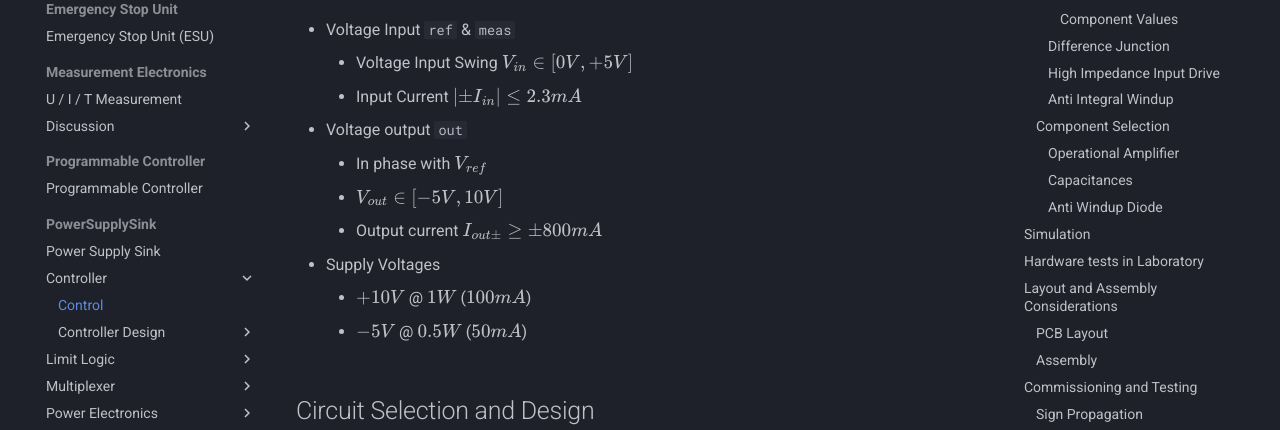
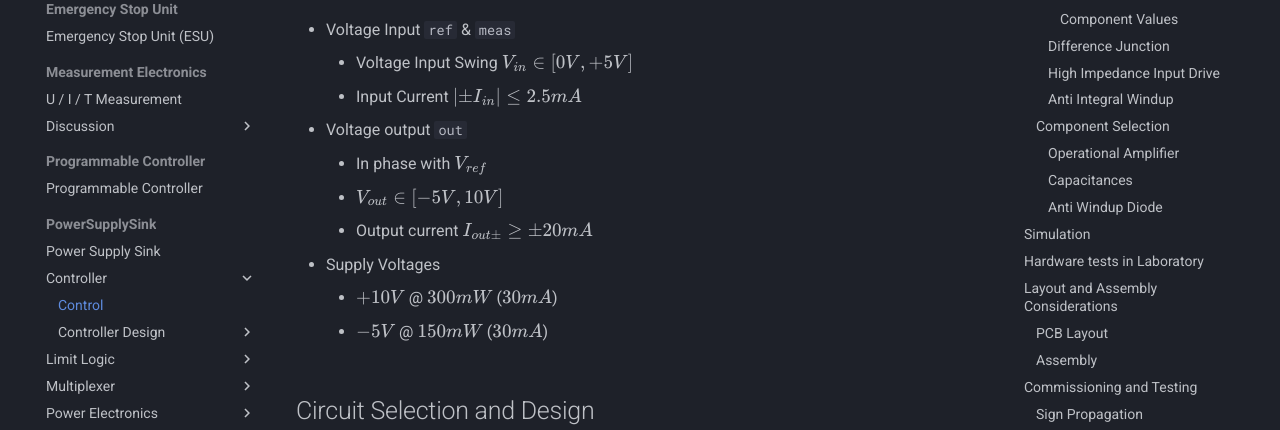
Before and after one commit to pascalguttmann/obat, an MkDocs documentation site: the page built from docs/design/pss/control/control.md, in a window 1280 px wide and 900 px high. Shown: the part 302-732 px from the top of the window. Built offline with MkDocs 1.6.1 and Material for MkDocs 9.7.7, drawn with Linux system fonts in a browser that asks for light colours; comment, search, counter and statistics services are not loaded.

Commit message:
fix control input output specification

```diff
--- a/docs/design/pss/control/control.md
+++ b/docs/design/pss/control/control.md
@@ -4,14 +4,14 @@
 
 - Voltage Input `ref` & `meas`
     - Voltage Input Swing $V_{in} \in [0V, +5V]$
-    - Input Current $| \pm I_{in} | \leq 2.3mA$
+    - Input Current $| \pm I_{in} | \leq 2.5mA$
 - Voltage output `out`
     - In phase with $V_{ref}$
     - $V_{out} \in [-5V, 10V]$
-    - Output current $I_{out \pm} \geq \pm 800 mA$
+    - Output current $I_{out \pm} \geq \pm 20 mA$
 - Supply Voltages
-    - $+10V$ @ $1W$ ($100mA$)
-    - $-5V$ @ $0.5W$ ($50mA$)
+    - $+10V$ @ $300mW$ ($30mA$)
+    - $-5V$ @ $150mW$ ($30mA$)
 
 ## Circuit Selection and Design
 
```
